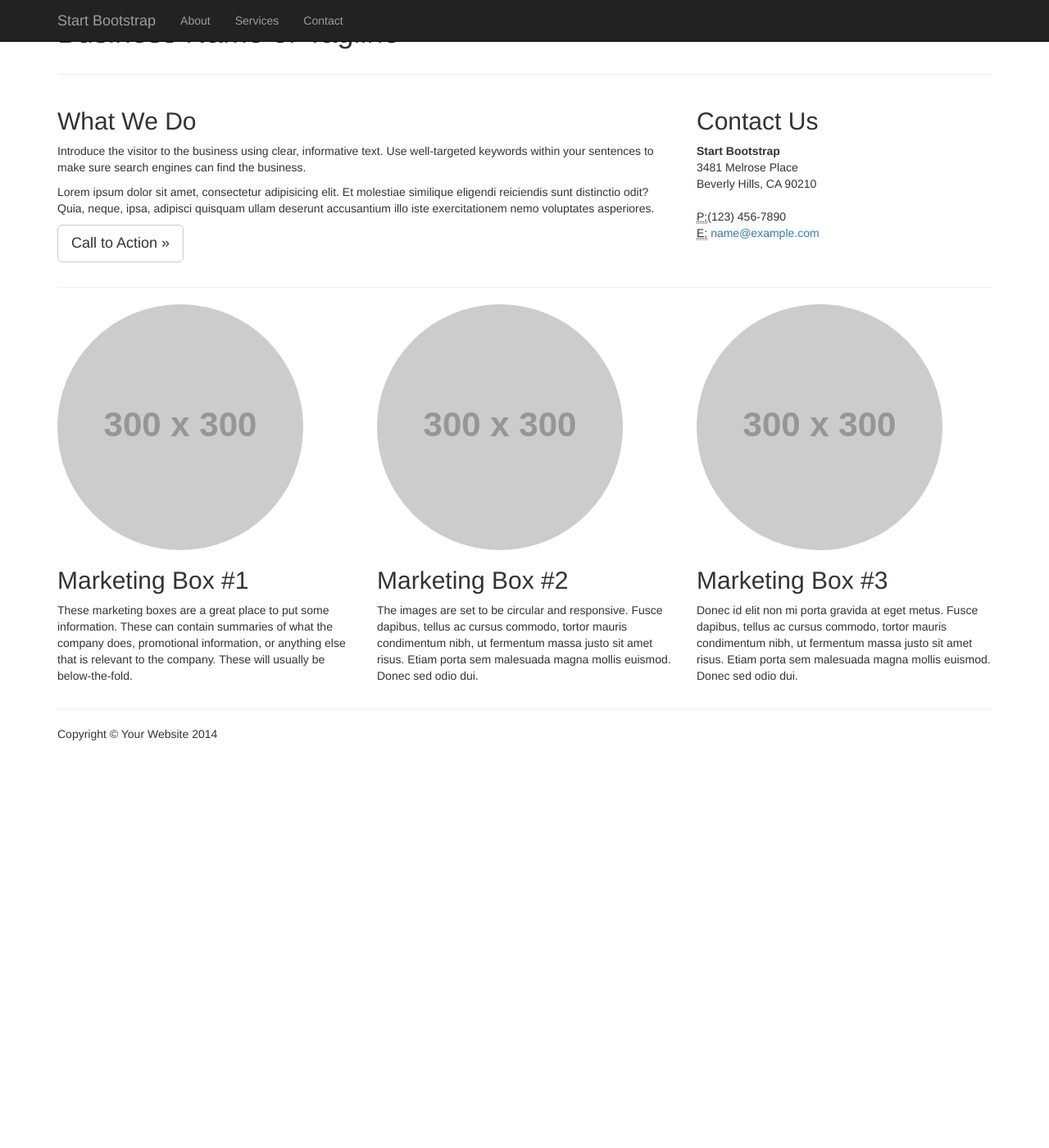
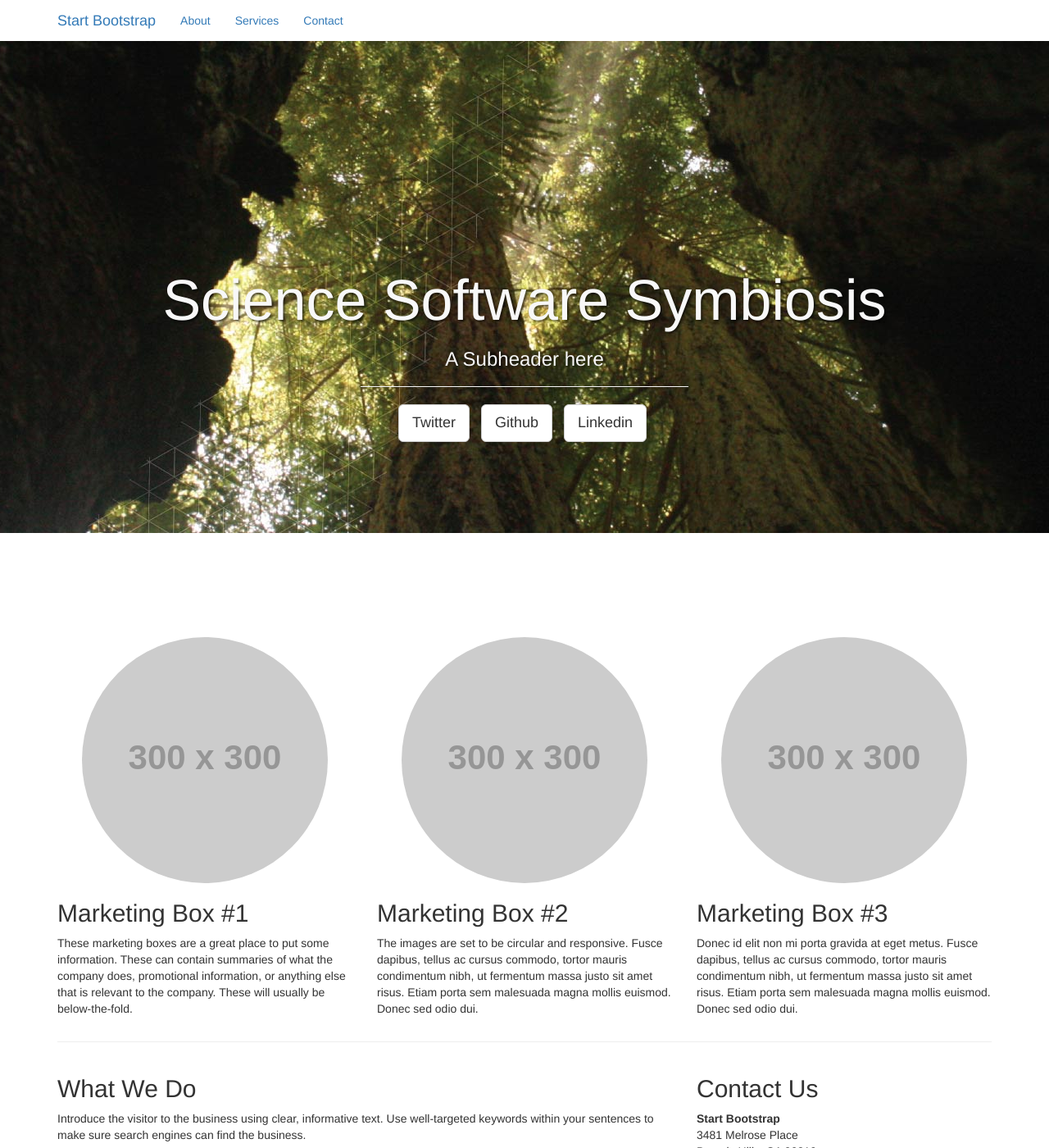
Before and after one commit to mbjones/sss-web, a Jekyll site: the page frontpage-template.html, which Jekyll copies as it is, in a window 1280 px wide and 1400 px high. Shown: the whole window at 82% size. Built offline with Jekyll 4.4.1, drawn with Linux system fonts in a browser that asks for light colours; nearby versions of some CDN libraries; library files that are not in the unit come from our copies.

Commit message:
Added front page header image and moved around content in the template

```diff
--- /dev/null
+++ b/css/frontpage.css
@@ -0,0 +1,87 @@
+/*!
+ * Start Bootstrap - Business Frontpage HTML Template (http://startbootstrap.com)
+ * Code licensed under the Apache License v2.0.
+ * For details, see http://www.apache.org/licenses/LICENSE-2.0.
+ */
+
+body {
+    padding-top: 50px; /* Required padding for .navbar-fixed-top. Remove if using .navbar-static-top. Change if height of navigation changes. */
+}
+
+/* Header Image Background - Change the URL below to your image path (example: ../images/background.jpg) */
+
+.intro-header {
+    height: 600px;
+    background: url('../img/frontpage-header.jpg') no-repeat center center;
+    -webkit-background-size: cover;
+    -moz-background-size: cover;
+    background-size: cover;
+    -o-background-size: cover;
+    padding-top: 50px; /* If you're making other pages, make sure there is 50px of padding to make sure the navbar doesn't overlap content! */
+    padding-bottom: 50px;
+    margin-bottom: 30px;
+    text-align: center;
+    color: #f8f8f8;
+}
+
+.intro-message {
+    position: relative;
+    padding-top: 20%;
+    padding-bottom: 20%;
+}
+
+.intro-message > h1 {
+    margin: 0;
+    text-shadow: 2px 2px 3px rgba(0,0,0,0.6);
+    font-size: 5em;
+}
+
+.intro-divider {
+    width: 400px;
+    border-top: 1px solid #f8f8f8;
+    border-bottom: 1px solid rgba(0,0,0,0.2);
+}
+
+.intro-message > h3 {
+    text-shadow: 2px 2px 3px rgba(0,0,0,0.6);
+}
+
+@media(max-width:767px) {
+    .intro-message {
+        padding-bottom: 15%;
+    }
+
+    .intro-message > h1 {
+        font-size: 3em;
+    }
+
+    ul.intro-social-buttons > li {
+        display: block;
+        margin-bottom: 20px;
+        padding: 0;
+    }
+
+    ul.intro-social-buttons > li:last-child {
+        margin-bottom: 0;
+    }
+
+    .intro-divider {
+        width: 100%;
+    }
+}
+
+
+/* Customize the text color and shadow color and to optimize text legibility. */
+
+.tagline {
+    text-shadow: 0 0 10px #000;
+    color: #fff;
+}
+
+.img-center {
+    margin: 0 auto;
+}
+
+footer {
+    margin: 50px 0;
+}
--- a/frontpage-template.html
+++ b/frontpage-template.html
@@ -29,7 +29,7 @@
 <body>
 
     <!-- Navigation -->
-    <nav class="navbar navbar-inverse navbar-fixed-top" role="navigation">
+    <nav class="navbar navbar-fixed-top" role="navigation">
         <div class="container">
             <!-- Brand and toggle get grouped for better mobile display -->
             <div class="navbar-header">
@@ -62,20 +62,56 @@
 
     <!-- Image Background Page Header -->
     <!-- Note: The background image is set within the business-casual.css file. -->
-    <header class="business-header">
+    <header class="intro-header">
         <div class="container">
+
             <div class="row">
                 <div class="col-lg-12">
-                    <h1 class="tagline">Business Name or Tagline</h1>
+                    <div class="intro-message">
+                        <h1>Science Software Symbiosis</h1>
+                        <h3>A Subheader here</h3>
+                        <hr class="intro-divider">
+                        <ul class="list-inline intro-social-buttons">
+                            <li>
+                                <a href="https://twitter.com/SBootstrap" class="btn btn-default btn-lg"><i class="fa fa-twitter fa-fw"></i> <span class="network-name">Twitter</span></a>
+                            </li>
+                            <li>
+                                <a href="https://github.com/IronSummitMedia/startbootstrap" class="btn btn-default btn-lg"><i class="fa fa-github fa-fw"></i> <span class="network-name">Github</span></a>
+                            </li>
+                            <li>
+                                <a href="#" class="btn btn-default btn-lg"><i class="fa fa-linkedin fa-fw"></i> <span class="network-name">Linkedin</span></a>
+                            </li>
+                        </ul>
+                    </div>
                 </div>
             </div>
+
         </div>
     </header>
 
     <!-- Page Content -->
     <div class="container">
 
-        <hr>
+        <div class="row">
+            <div class="col-sm-4">
+                <img class="img-circle img-responsive img-center" src="http://placehold.it/300x300" alt="">
+                <h2>Marketing Box #1</h2>
+                <p>These marketing boxes are a great place to put some information. These can contain summaries of what the company does, promotional information, or anything else that is relevant to the company. These will usually be below-the-fold.</p>
+            </div>
+            <div class="col-sm-4">
+                <img class="img-circle img-responsive img-center" src="http://placehold.it/300x300" alt="">
+                <h2>Marketing Box #2</h2>
+                <p>The images are set to be circular and responsive. Fusce dapibus, tellus ac cursus commodo, tortor mauris condimentum nibh, ut fermentum massa justo sit amet risus. Etiam porta sem malesuada magna mollis euismod. Donec sed odio dui.</p>
+            </div>
+            <div class="col-sm-4">
+                <img class="img-circle img-responsive img-center" src="http://placehold.it/300x300" alt="">
+                <h2>Marketing Box #3</h2>
+                <p>Donec id elit non mi porta gravida at eget metus. Fusce dapibus, tellus ac cursus commodo, tortor mauris condimentum nibh, ut fermentum massa justo sit amet risus. Etiam porta sem malesuada magna mollis euismod. Donec sed odio dui.</p>
+            </div>
+        </div>
+        <!-- /.row -->
+
+		<hr>
 
         <div class="row">
             <div class="col-sm-8">
@@ -103,29 +139,6 @@
         </div>
         <!-- /.row -->
 
-        <hr>
-
-        <div class="row">
-            <div class="col-sm-4">
-                <img class="img-circle img-responsive img-center" src="http://placehold.it/300x300" alt="">
-                <h2>Marketing Box #1</h2>
-                <p>These marketing boxes are a great place to put some information. These can contain summaries of what the company does, promotional information, or anything else that is relevant to the company. These will usually be below-the-fold.</p>
-            </div>
-            <div class="col-sm-4">
-                <img class="img-circle img-responsive img-center" src="http://placehold.it/300x300" alt="">
-                <h2>Marketing Box #2</h2>
-                <p>The images are set to be circular and responsive. Fusce dapibus, tellus ac cursus commodo, tortor mauris condimentum nibh, ut fermentum massa justo sit amet risus. Etiam porta sem malesuada magna mollis euismod. Donec sed odio dui.</p>
-            </div>
-            <div class="col-sm-4">
-                <img class="img-circle img-responsive img-center" src="http://placehold.it/300x300" alt="">
-                <h2>Marketing Box #3</h2>
-                <p>Donec id elit non mi porta gravida at eget metus. Fusce dapibus, tellus ac cursus commodo, tortor mauris condimentum nibh, ut fermentum massa justo sit amet risus. Etiam porta sem malesuada magna mollis euismod. Donec sed odio dui.</p>
-            </div>
-        </div>
-        <!-- /.row -->
-
-        <hr>
-
         <!-- Footer -->
         <footer>
             <div class="row">
```
Also changed, not shown: css/main.scss (line endings or trailing spaces), img/frontpage-header.jpg (added).
